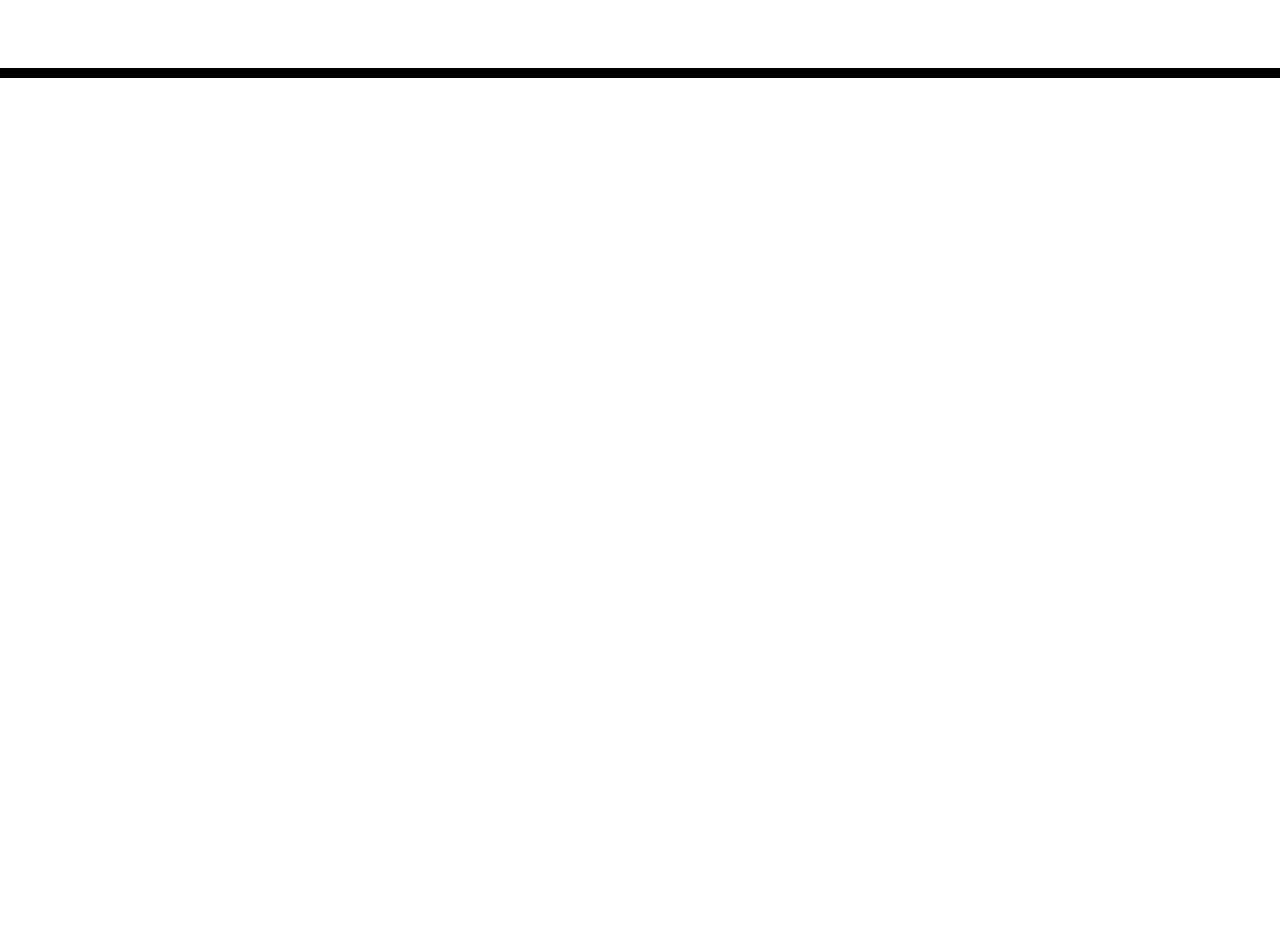
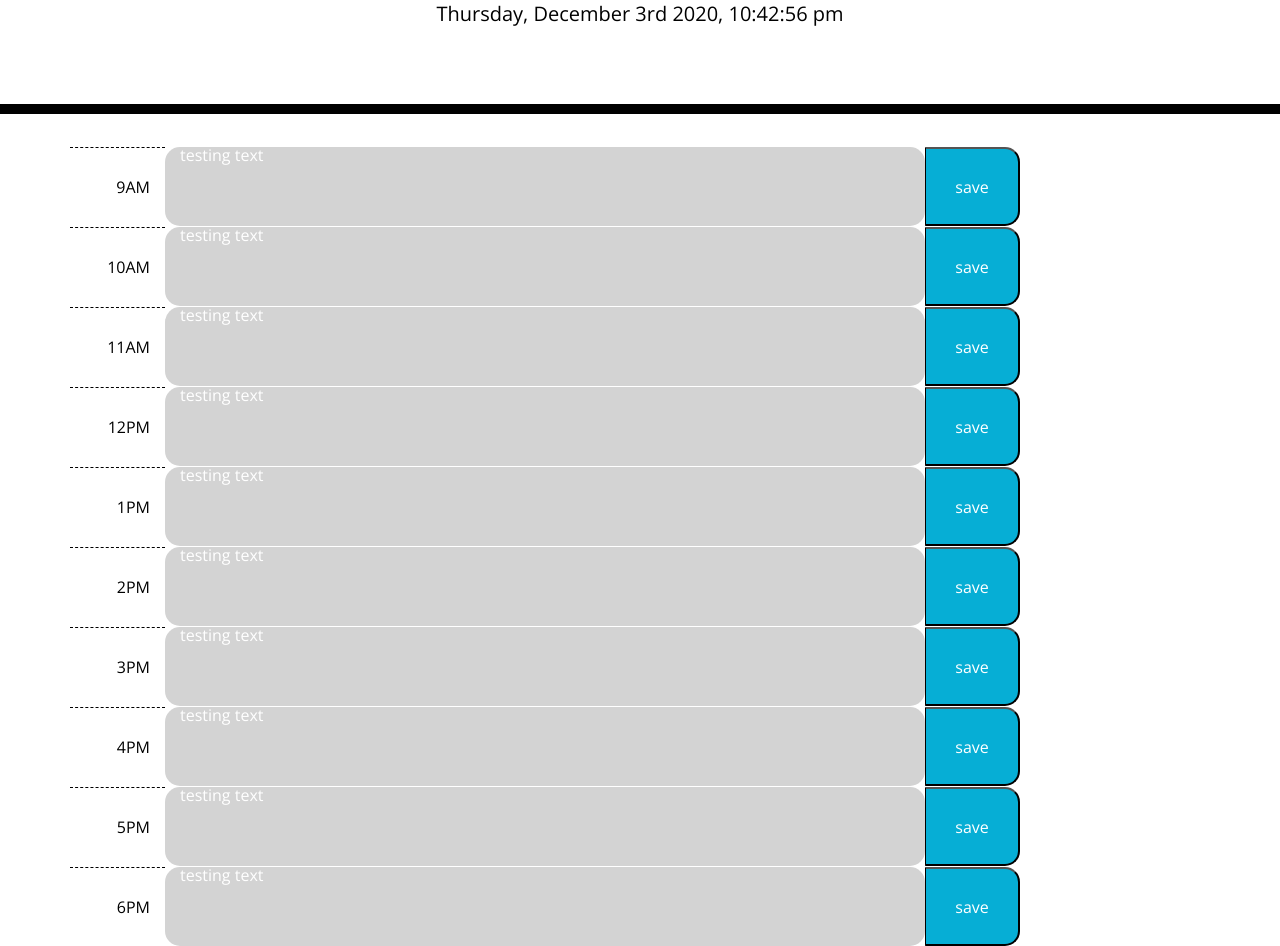
Before and after one commit to tonganknight/Work-Scheduler, a plain HTML site: page index.html in a window 1280 px wide. Shown: the part 190-1136 px from the top of the page. Before the commit the page ends 800 px from the top, so only its background shows below. Drawn offline with nearby package versions, Linux system fonts and the light colour scheme; files that its build step writes are made by us from their sources.

Commit message:
added initial CSS with placeholders.

```diff
--- a/assets/cs/style.css
+++ b/assets/cs/style.css
@@ -26,7 +26,7 @@ textarea{
 }
 
 .time-block{
-  text-align: center;
+  text-align: left;
   border-radius: 15px;
 }
 
@@ -40,6 +40,9 @@ textarea{
   background-color: #ffffff;
   color: #000000;
   border-top: 1px dashed #000000;
+  display: flex;
+  justify-content: flex-end;
+  align-items: center;
 }
 
 .past {
--- a/assets/js/script.js
+++ b/assets/js/script.js
@@ -0,0 +1,5 @@
+var timenow = moment().format("dddd, MMMM Do YYYY, h:mm:ss a");
+
+
+//adding current time to page
+$("#currentDay").html(timenow)
--- a/index.html
+++ b/index.html
@@ -1,12 +1,11 @@
 <!DOCTYPE html>
-<html lang="en">
+  <html lang="en">
   <head>
     <meta charset="UTF-8" />
     <meta name="viewport" content="width=device-width, initial-scale=1.0" />
     <meta http-equiv="X-UA-Compatible" content="ie=edge" />
-    <link
-      rel="stylesheet"
-      href="https://stackpath.bootstrapcdn.com/bootstrap/4.3.1/css/bootstrap.min.css"
+    <link rel="stylesheet"
+    href="https://stackpath.bootstrapcdn.com/bootstrap/4.3.1/css/bootstrap.min.css"
     />
     <link
       rel="stylesheet"
@@ -18,7 +17,7 @@
       href="https://fonts.googleapis.com/css?family=Open+Sans&display=swap"
       rel="stylesheet"
     />
-    <link rel="stylesheet" href="style.css" />
+    <link rel="stylesheet" href="./assets/cs/style.css" />
     <title>Work Day Scheduler</title>
   </head>
 
@@ -29,10 +28,72 @@
       <p id="currentDay" class="lead"></p>
     </header>
     <div class="container">
-      <!-- Timeblocks go here -->
-    </div>
+        <!-- Timeblocks go here -->
+
+        <!--9AM-->
+        <div class="row 9am">
+          <div class=" col-1 hour no-gutters">9AM</div>
+          <div class=" col-8 time-block past no-gutters">testing text</div>
+          <button class=" col-1 saveBtn no-gutters">save</button>
+        </div>
+        <!--10AM-->
+        <div class="row 10am">
+          <div class=" col-1 hour no-gutters">10AM</div>
+          <div class=" col-8 time-block past no-gutters">testing text</div>
+          <button class=" col-1 saveBtn no-gutters">save</button>
+        </div>
+        <!--11AM-->
+        <div class="row 11am">
+          <div class=" col-1 hour no-gutters">11AM</div>
+          <div class=" col-8 time-block past no-gutters">testing text</div>
+          <button class=" col-1 saveBtn no-gutters">save</button>
+        </div>
+        <!--12PM-->
+        <div class="row 12pm">
+          <div class=" col-1 hour no-gutters">12PM</div>
+          <div class=" col-8 time-block past no-gutters">testing text</div>
+          <button class=" col-1 saveBtn no-gutters">save</button>
+        </div>
+        <!--1PM-->
+        <div class="row 1pm">
+          <div class=" col-1 hour no-gutters">1PM</div>
+          <div class=" col-8 time-block past no-gutters">testing text</div>
+          <button class=" col-1 saveBtn no-gutters">save</button>
+        </div>
+        <!--2PM-->
+        <div class="row 2pm">
+          <div class=" col-1 hour no-gutters">2PM</div>
+          <div class=" col-8 time-block past no-gutters">testing text</div>
+          <button class=" col-1 saveBtn no-gutters">save</button>
+        </div>
+        <!--3PM-->
+        <div class="row 3pm">
+          <div class=" col-1 hour no-gutters">3PM</div>
+          <div class=" col-8 time-block past no-gutters">testing text</div>
+          <button class=" col-1 saveBtn no-gutters">save</button>
+        </div>
+        <!--4PM-->
+        <div class="row 4pm">
+          <div class=" col-1 hour no-gutters">4PM</div>
+          <div class=" col-8 time-block past no-gutters">testing text</div>
+          <button class=" col-1 saveBtn no-gutters">save</button>
+        </div>
+        <!--5PM-->
+        <div class="row 5pm">
+          <div class=" col-1 hour no-gutters">5PM</div>
+          <div class=" col-8 time-block past no-gutters">testing text</div>
+          <button class=" col-1 saveBtn no-gutters">save</button>
+        </div>
+        <!--6PM-->
+        <div class="row 6pm">
+          <div class=" col-1 hour no-gutters">6PM</div>
+          <div class=" col-8 time-block past no-gutters">testing text</div>
+          <button class=" col-1 saveBtn no-gutters">save</button>
+        </div>
+        </div>
 
     <script src="https://code.jquery.com/jquery-3.4.1.min.js"></script>
     <script src="https://cdnjs.cloudflare.com/ajax/libs/moment.js/2.24.0/moment.min.js"></script>
+    <script src="./assets/js/script.js"></script>
   </body>
 </html>
```
